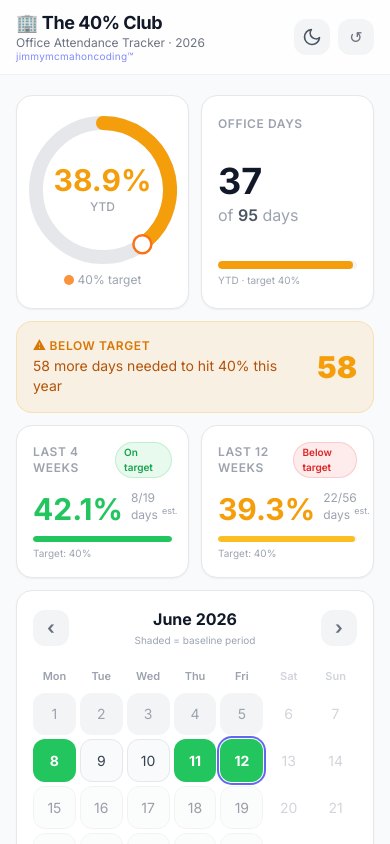
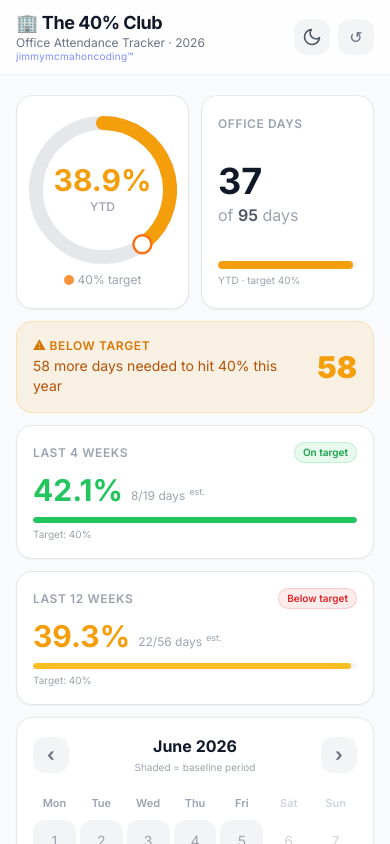
Before and after one commit to jimmymcmahoncoding/the-40-percent-club, a React (Vite) app: page / in a window 390 px wide. Shown: the top 844 px of the page. Built offline with nearby package versions, Linux system fonts and the light colour scheme.

Commit message:
Stack rolling period cards vertically on mobile

```diff
--- a/src/components/CalendarView.jsx
+++ b/src/components/CalendarView.jsx
@@ -183,8 +183,8 @@ export default function CalendarView({ entries, baseline, onSetEntry }) {
                         <div
                             key={h}
                             className={`text-center text-[11px] font-semibold py-1 ${h === 'Sat' || h === 'Sun'
-                                    ? 'text-gray-300 dark:text-gray-700'
-                                    : 'text-gray-400 dark:text-gray-500'
+                                ? 'text-gray-300 dark:text-gray-700'
+                                : 'text-gray-400 dark:text-gray-500'
                                 }`}
                         >
                             {h}
--- a/src/components/ProjectionCard.jsx
+++ b/src/components/ProjectionCard.jsx
@@ -47,8 +47,8 @@ export default function ProjectionCard({ stats }) {
 
             {/* Guidance */}
             <div className={`rounded-2xl px-4 py-3.5 text-sm ${onTrackForYear
-                    ? 'bg-green-500/10 dark:bg-green-500/15 text-green-700 dark:text-green-300'
-                    : 'bg-indigo-500/10 dark:bg-indigo-500/15 text-indigo-700 dark:text-indigo-300'
+                ? 'bg-green-500/10 dark:bg-green-500/15 text-green-700 dark:text-green-300'
+                : 'bg-indigo-500/10 dark:bg-indigo-500/15 text-indigo-700 dark:text-indigo-300'
                 }`}>
                 {onTrackForYear ? (
                     <p>🎉 You've already hit your 40% target for the year — keep it up!</p>
--- a/src/components/RollingPeriodsRow.jsx
+++ b/src/components/RollingPeriodsRow.jsx
@@ -56,7 +56,7 @@ function PeriodCard({ label, data, testId }) {
 
 export default function RollingPeriodsRow({ stats }) {
     return (
-        <div className="grid grid-cols-2 gap-3" data-testid="rolling-periods">
+        <div className="grid grid-cols-1 gap-3" data-testid="rolling-periods">
             <PeriodCard label="Last 4 Weeks" data={stats.rolling4} testId="rolling-4-week-card" />
             <PeriodCard label="Last 12 Weeks" data={stats.rolling12} testId="rolling-12-week-card" />
         </div>
--- a/src/components/StatsPanel.jsx
+++ b/src/components/StatsPanel.jsx
@@ -58,8 +58,8 @@ export default function StatsPanel({ stats }) {
 
             {/* ── Status banner ── */}
             <div className={`rounded-2xl px-4 py-4 flex items-center justify-between gap-3 ${isOnTarget
-                    ? 'bg-green-500/10 dark:bg-green-500/15 border border-green-500/20'
-                    : 'bg-amber-500/10 dark:bg-amber-500/15 border border-amber-500/20'
+                ? 'bg-green-500/10 dark:bg-green-500/15 border border-green-500/20'
+                : 'bg-amber-500/10 dark:bg-amber-500/15 border border-amber-500/20'
                 }`}>
                 <div>
                     <p className={`text-xs font-semibold uppercase tracking-wider mb-0.5 ${isOnTarget ? 'text-green-600 dark:text-green-400' : 'text-amber-600 dark:text-amber-400'}`}>
--- a/src/index.css
+++ b/src/index.css
@@ -14,6 +14,7 @@
 }
 
 @layer components {
+
     /* dark variant applied inline in components */
     .card {
         @apply bg-white rounded-2xl border border-gray-200 p-4 shadow-sm;
```
Also changed, not shown: index.html (+2 -1 lines).
